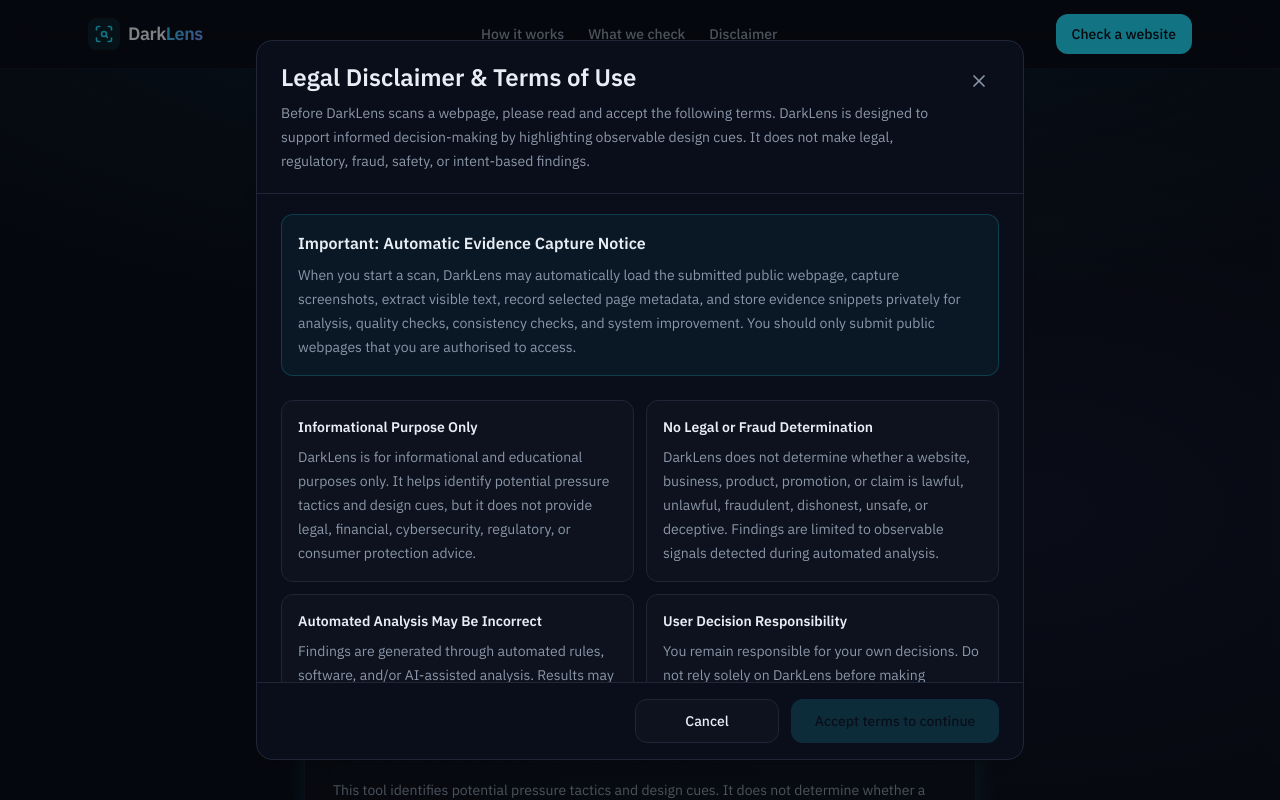
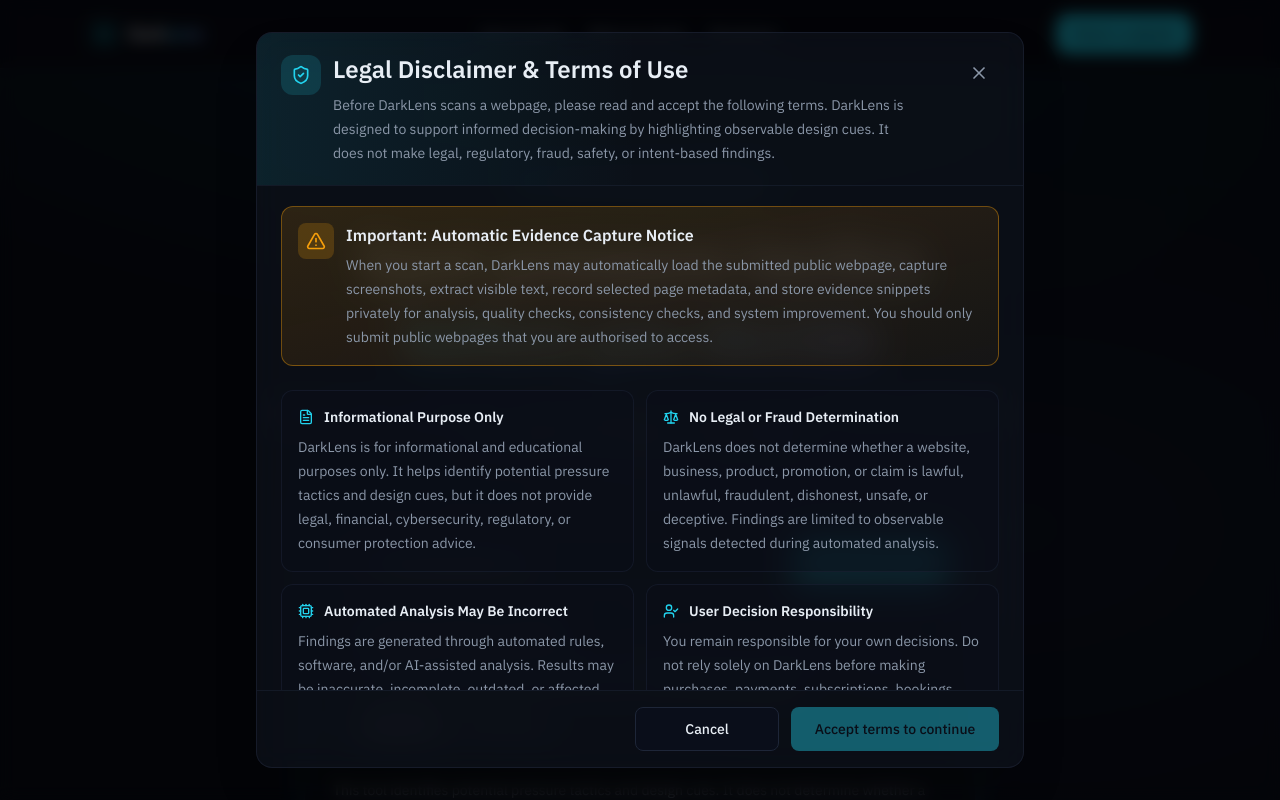
Before and after one commit to MT7654/darklens, a Next.js app: page / in a window 1280 px wide. Both pictures are taken after typing "https://example.com" into the empty fields and a click on the button "Scan webpage". Shown: the top 800 px of the page. Built offline with nearby package versions, Linux system fonts and the light colour scheme; no server answers.

Commit message:
Terms: Restyle disclaimer modal for dark theme, bump version to force re-acceptance, add inline Terms of Use link on homepage

```diff
--- a/src/components/landing/HeroUrlScanner.tsx
+++ b/src/components/landing/HeroUrlScanner.tsx
@@ -7,6 +7,7 @@
 import { ScanProgressOverlay } from "@/components/scan/ScanProgressOverlay";
 import { TermsOfUseDialog } from "@/components/scan/TermsOfUseDialog";
 import { HOMEPAGE_DISCLAIMER } from "@/lib/constants/disclaimers";
+import { TERMS_MODAL } from "@/lib/constants/terms";
 import { readScreenshotFile } from "@/lib/screenshot-upload";
 import { hasAcceptedCurrentTerms } from "@/lib/terms-storage";
 import {
@@ -62,6 +63,7 @@
   const [screenshotFile, setScreenshotFile] = useState<File | null>(null);
   const [error, setError] = useState<string | null>(null);
   const [termsOpen, setTermsOpen] = useState(false);
+  const [termsReviewOpen, setTermsReviewOpen] = useState(false);
   const [pendingScan, setPendingScan] = useState<PendingScan | null>(null);
   const [scanPhase, setScanPhase] = useState<ScanProgressPhase>("idle");
   const isScanning = scanPhase !== "idle";
@@ -145,6 +147,14 @@
     setPendingScan(null);
   }
 
+  function openTermsReview() {
+    setTermsReviewOpen(true);
+  }
+
+  function handleTermsReviewClose() {
+    setTermsReviewOpen(false);
+  }
+
   function handleScreenshotChange(event: React.ChangeEvent<HTMLInputElement>) {
     setError(null);
     const file = event.target.files?.[0] ?? null;
@@ -154,9 +164,9 @@
   return (
     <>
       <TermsOfUseDialog
-        open={termsOpen}
-        onClose={handleTermsClose}
-        onAccept={handleTermsAccept}
+        open={termsOpen || termsReviewOpen}
+        onClose={termsOpen ? handleTermsClose : handleTermsReviewClose}
+        onAccept={termsOpen ? handleTermsAccept : handleTermsReviewClose}
       />
 
       {isScanning ? (
@@ -257,6 +267,17 @@
               {HOMEPAGE_DISCLAIMER}
             </p>
           )}
+
+          <div className="flex items-center justify-center gap-1.5 pt-1 text-xs text-secondary">
+            <span>By scanning, you agree to our</span>
+            <button
+              type="button"
+              onClick={openTermsReview}
+              className="cursor-pointer font-medium text-primary underline-offset-2 hover:underline focus-visible:outline-none focus-visible:ring-2 focus-visible:ring-primary/40 rounded"
+            >
+              {TERMS_MODAL.title}
+            </button>
+          </div>
         </form>
       </div>
     </>
--- a/src/components/scan/TermsOfUseDialog.tsx
+++ b/src/components/scan/TermsOfUseDialog.tsx
@@ -1,8 +1,24 @@
 "use client";
 
-import { X } from "lucide-react";
+import {
+  X,
+  AlertTriangle,
+  ShieldCheck,
+  Scale,
+  Cpu,
+  UserCheck,
+  Camera,
+  Lock,
+  Globe,
+  Network,
+  SearchCheck,
+  MailQuestion,
+  Gavel,
+  MapPin,
+  FileText,
+} from "lucide-react";
+import type { LucideIcon } from "lucide-react";
 import { useEffect, useId, useRef, useState } from "react";
-import { Button } from "@/components/ui/Button";
 import {
   TERMS_MODAL,
   TERMS_SECTIONS,
@@ -15,6 +31,21 @@
   onClose: () => void;
   onAccept: () => void;
 };
+
+const SECTION_ICONS: LucideIcon[] = [
+  FileText,
+  Scale,
+  Cpu,
+  UserCheck,
+  Camera,
+  Lock,
+  Globe,
+  Network,
+  SearchCheck,
+  MailQuestion,
+  Gavel,
+  MapPin,
+];
 
 export function TermsOfUseDialog({
   open,
@@ -60,7 +91,7 @@
     <div className="fixed inset-0 z-[60] flex items-end justify-center p-4 sm:items-center sm:p-6">
       <button
         type="button"
-        className="absolute inset-0 cursor-pointer bg-black/45"
+        className="absolute inset-0 cursor-pointer bg-black/70 backdrop-blur-sm"
         aria-label="Close terms dialog"
         onClick={onClose}
       />
@@ -71,9 +102,15 @@
         aria-modal="true"
         aria-labelledby="terms-dialog-title"
         tabIndex={-1}
-        className="relative z-10 flex max-h-[90dvh] w-full max-w-3xl flex-col overflow-hidden rounded-2xl border border-border bg-background shadow-xl outline-none"
+        className="glass relative z-10 flex max-h-[92dvh] w-full max-w-3xl flex-col overflow-hidden rounded-2xl border border-border/60 shadow-2xl outline-none"
       >
-        <div className="flex items-start justify-between border-b border-border px-6 py-5">
+        {/* Header */}
+        <div className="relative flex items-start justify-between gap-4 border-b border-border/50 px-6 py-5">
+          <div className="absolute inset-0 bg-gradient-to-r from-primary/10 via-transparent to-transparent pointer-events-none" />
+          <div className="relative flex items-start gap-3">
+            <div className="mt-0.5 flex size-10 shrink-0 items-center justify-center rounded-xl bg-primary/15">
+              <ShieldCheck className="size-5 text-primary" />
+            </div>
             <div>
               <h2
                 id="terms-dialog-title"
@@ -81,83 +118,110 @@
               >
                 {TERMS_MODAL.title}
               </h2>
-            <p className="mt-2 text-sm leading-6 text-secondary">
+              <p className="mt-2 max-w-xl text-sm leading-6 text-secondary">
                 {TERMS_MODAL.intro}
               </p>
+            </div>
           </div>
           <button
             type="button"
             onClick={onClose}
-            className="inline-flex size-10 shrink-0 cursor-pointer items-center justify-center rounded-lg text-secondary transition-colors hover:bg-muted hover:text-foreground focus-visible:outline-none focus-visible:ring-2 focus-visible:ring-ring focus-visible:ring-offset-2"
+            className="relative inline-flex size-10 shrink-0 cursor-pointer items-center justify-center rounded-lg text-secondary transition-colors hover:bg-muted hover:text-foreground focus-visible:outline-none focus-visible:ring-2 focus-visible:ring-ring"
             aria-label="Close"
           >
             <X className="size-5" aria-hidden="true" />
           </button>
         </div>
 
+        {/* Body */}
         <div className="flex-1 overflow-y-auto px-6 py-5">
-          <section className="mb-6 rounded-xl border border-primary/20 bg-primary/5 p-4">
+          {/* Warning panel */}
+          <section className="mb-6 overflow-hidden rounded-xl border border-warning/40 bg-gradient-to-br from-warning/15 to-warning/5 p-4">
+            <div className="flex items-start gap-3">
+              <div className="flex size-9 shrink-0 items-center justify-center rounded-lg bg-warning/20">
+                <AlertTriangle className="size-5 text-warning" />
+              </div>
+              <div>
                 <h3 className="text-base font-semibold text-foreground">
                   {TERMS_MODAL.evidenceNotice.title}
                 </h3>
-            <p className="mt-2 text-sm leading-6 text-secondary">
+                <p className="mt-1.5 text-sm leading-6 text-secondary">
                   {TERMS_MODAL.evidenceNotice.body}
                 </p>
+              </div>
+            </div>
           </section>
 
+          {/* Section cards */}
           <div className="grid gap-3 sm:grid-cols-2">
-            {TERMS_SECTIONS.map((section) => (
+            {TERMS_SECTIONS.map((section, index) => {
+              const Icon = SECTION_ICONS[index] ?? FileText;
+              return (
                 <article
                   key={section.title}
-                className="rounded-xl border border-border bg-surface p-4"
+                  className="rounded-xl border border-border/50 bg-background/40 p-4 transition-colors hover:border-border"
                 >
+                  <div className="flex items-center gap-2.5">
+                    <Icon className="size-4 shrink-0 text-primary" />
                     <h4 className="text-sm font-semibold text-foreground">
                       {section.title}
                     </h4>
+                  </div>
                   <p className="mt-2 text-sm leading-6 text-secondary">
                     {section.body}
                   </p>
                 </article>
-            ))}
+              );
+            })}
           </div>
 
-          <section className="mt-6 rounded-xl border border-border bg-muted/50 p-4">
+          {/* Acceptance */}
+          <section className="mt-6 rounded-xl border border-primary/30 bg-gradient-to-br from-primary/10 to-transparent p-4">
+            <div className="flex items-center gap-2.5">
+              <ShieldCheck className="size-5 text-primary" />
               <h3 className="text-base font-semibold text-foreground">
                 {TERMS_MODAL.acceptance.title}
               </h3>
+            </div>
             <p className="mt-2 text-sm leading-6 text-secondary">
               {TERMS_MODAL.acceptance.body}
             </p>
 
             <label
               htmlFor={checkboxId}
-              className="mt-4 flex cursor-pointer items-start gap-3 text-sm leading-6 text-foreground"
+              className="mt-4 flex cursor-pointer items-start gap-3 rounded-lg border border-border/50 bg-background/40 p-3 text-sm leading-6 text-foreground transition-colors hover:border-border"
             >
               <input
                 id={checkboxId}
                 type="checkbox"
                 checked={accepted}
                 onChange={(event) => setAccepted(event.target.checked)}
-                className="mt-1 size-4 shrink-0 cursor-pointer rounded border-border text-primary focus:ring-primary"
+                className="mt-1 size-4 shrink-0 cursor-pointer rounded border-border accent-primary focus:ring-primary"
               />
               <span>{TERMS_MODAL.acceptance.checkboxLabel}</span>
             </label>
           </section>
         </div>
 
-        <div className="flex flex-col-reverse gap-3 border-t border-border px-6 py-4 sm:flex-row sm:justify-end">
-          <Button variant="secondary" onClick={onClose} className="sm:min-w-36">
+        {/* Footer */}
+        <div className="flex flex-col-reverse gap-3 border-t border-border/50 px-6 py-4 sm:flex-row sm:justify-end">
+          <button
+            type="button"
+            onClick={onClose}
+            className="inline-flex min-h-11 cursor-pointer items-center justify-center rounded-lg border border-border bg-background px-5 text-sm font-medium text-foreground transition-colors hover:bg-muted focus-visible:outline-none focus-visible:ring-2 focus-visible:ring-ring sm:min-w-36"
+          >
             {TERMS_MODAL.acceptance.cancelButton}
-          </Button>
-          <Button
+          </button>
+          <button
+            type="button"
             onClick={handleAccept}
             disabled={!accepted}
-            className="bg-primary text-on-primary hover:bg-primary/90 disabled:opacity-50 sm:min-w-52"
+            className="inline-flex min-h-11 items-center justify-center rounded-lg bg-primary px-5 text-sm font-medium text-on-primary transition-all hover:bg-primary/85 hover:shadow-[0_0_24px_rgba(34,211,238,0.3)] focus-visible:outline-none focus-visible:ring-2 focus-visible:ring-primary disabled:cursor-not-allowed disabled:opacity-40 disabled:hover:shadow-none sm:min-w-52"
           >
             {accepted
               ? TERMS_MODAL.acceptance.acceptButton
               : TERMS_MODAL.acceptance.acceptButtonDisabled}
-          </Button>
+          </button>
         </div>
       </div>
     </div>
--- a/src/lib/constants/terms.ts
+++ b/src/lib/constants/terms.ts
@@ -1,4 +1,4 @@
-export const TERMS_VERSION = "2026-06-27";
+export const TERMS_VERSION = "2026-06-27-v2";
 
 export const TERMS_STORAGE_KEY = "darklens_terms_accepted_version";
 
```
Lines whose indentation alone changed are shown as unchanged.
